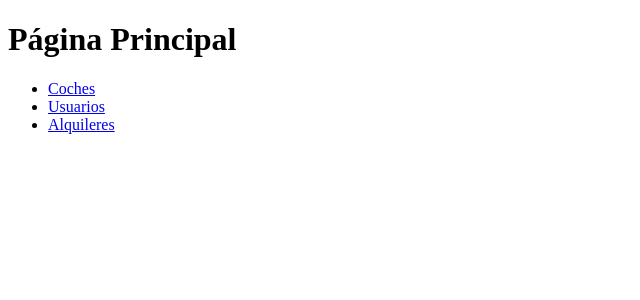
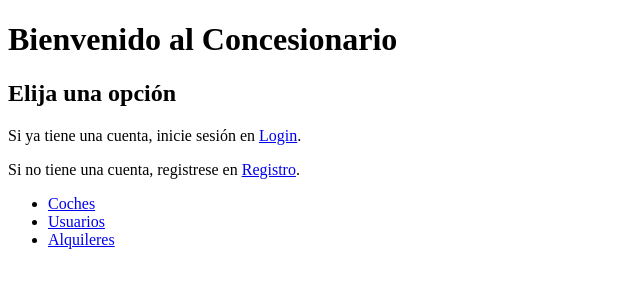
Before and after one commit to SergioJRGZ/Conce, a PHP site: page / in a window 1280 px wide. Shown: the top 300 px of the page, without its empty margins (0-640 px from the left). Run offline with PHP 8.4, Linux system fonts and the light colour scheme.

Commit message:
Update index.php
Actualizado

```diff
--- a/index.php
+++ b/index.php
@@ -4,7 +4,7 @@ $host = "localhost";
 $user = "root";
 $pass = "rootroot";
 $db = "concesionario";
-$conn = new mysqli($host, $user, $pass, $db);
+$conn = mysqli_connect($host, $user, $pass, $db);
 if ($conn->connect_error) {
     die("Conexión fallida: " . $conn->connect_error);
 }
@@ -13,10 +13,13 @@ if ($conn->connect_error) {
 <html lang = "es">
 <head>
     <meta charset="utf-8">
-    <title>Página Concesionarios</title>
+    <title>Bienvenido al Concesionario</title>
 </head>
 <body>
-    <h1>Página Principal</h1>
+    <h1>Bienvenido al Concesionario</h1>
+    <h2>Elija una opción</h2>
+    <p>Si ya tiene una cuenta, inicie sesión en <a href="Login1.php">Login</a>.</p>
+    <p>Si no tiene una cuenta, registrese en <a href="registro.php">Registro</a>.</p>
     <ul>
         <li><a href="coches.php">Coches</a></li>
         <li><a href="usuarios.php">Usuarios</a></li>
```
